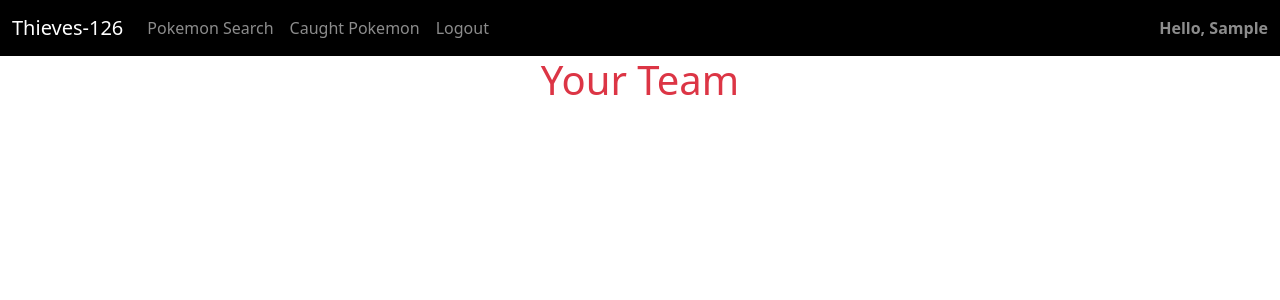
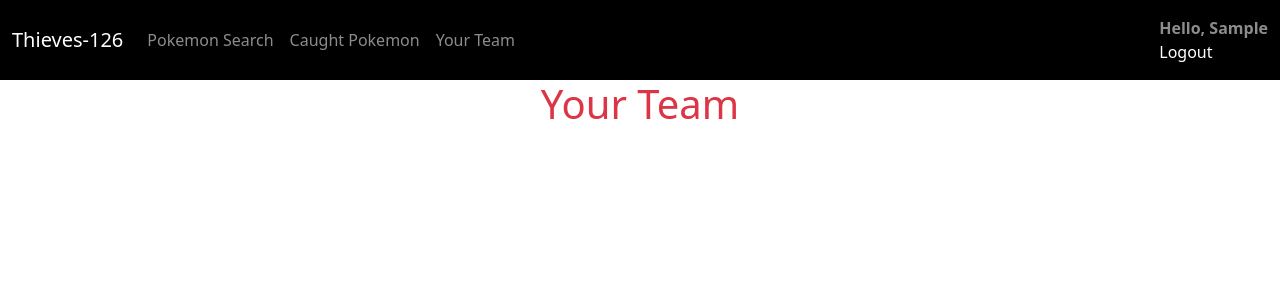
Before and after one commit to MitchellZH/week5day1, a Flask app: page /view_team in a window 1280 px wide. Shown: the top 300 px of the page. Run offline with Flask 3, Linux system fonts and the light colour scheme; the visitor is signed in with stand-in values (Sample User, id 1); data that the repository does not hold is empty.

Commit message:
Added view team route to navbar

```diff
--- a/app/templates/includes/nav.html
+++ b/app/templates/includes/nav.html
@@ -9,7 +9,7 @@
         {% if current_user.is_authenticated %}
         <a class="nav-link" href="{{url_for('main.get_pokemon_info')}}">Pokemon Search</a>
         <a class="nav-link" href="{{url_for('main.caught_pokemon')}}">Caught Pokemon</a>
-        <a class="nav-link" href="{{url_for('auth.logout')}}">Logout</a>
+        <a class="nav-link" href="{{url_for('main.view_team')}}">Your Team</a>
         {% else %}
         <a class="nav-link" href="{{url_for('auth.login')}}">Login</a>
         <a class="nav-link" href="{{url_for('auth.signup')}}">Sign Up</a>
@@ -18,6 +18,7 @@
       {% if current_user.is_authenticated %}
       <span class="navbar-text">
         <strong>Hello, {{ current_user.first_name }}</strong>
+        <a class="nav-link" href="{{url_for('auth.logout')}}">Logout</a>
       </span>
       {% endif %}
     </div>
```
